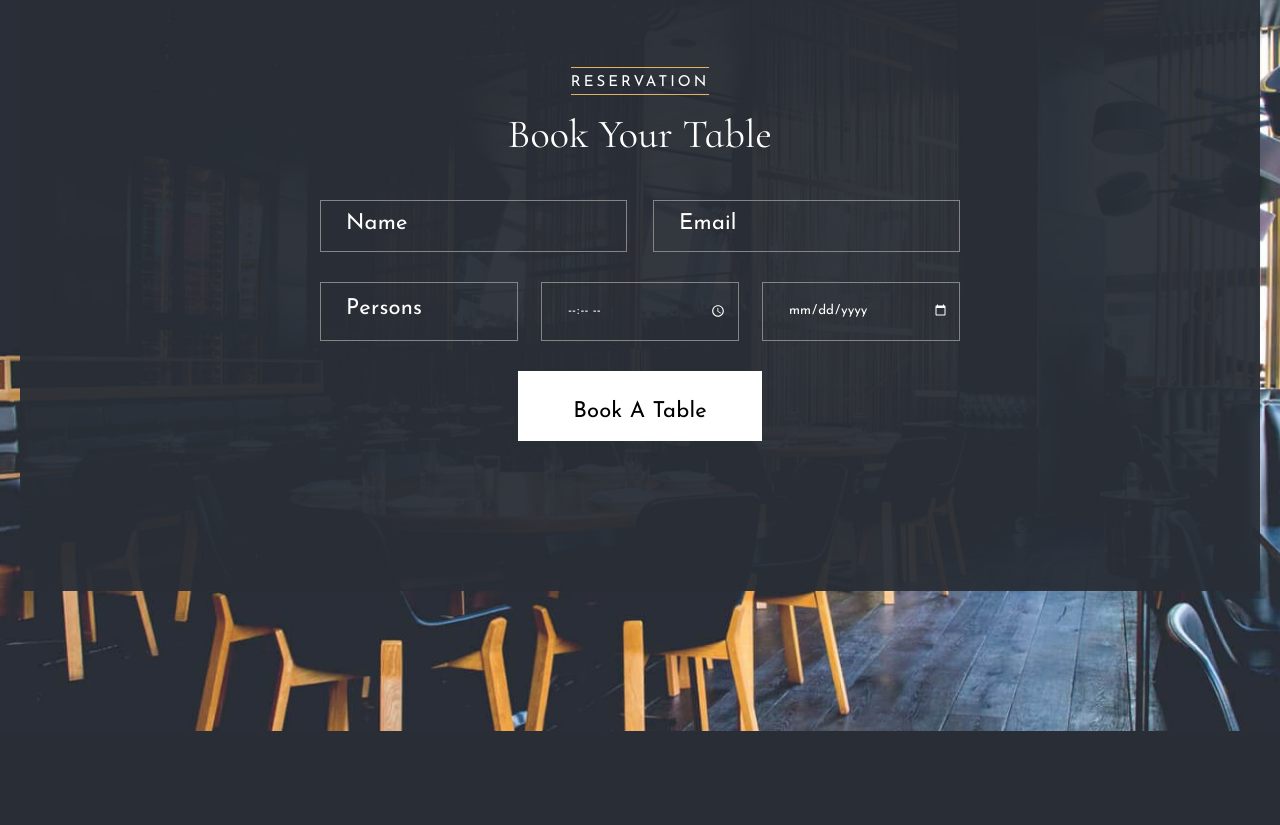
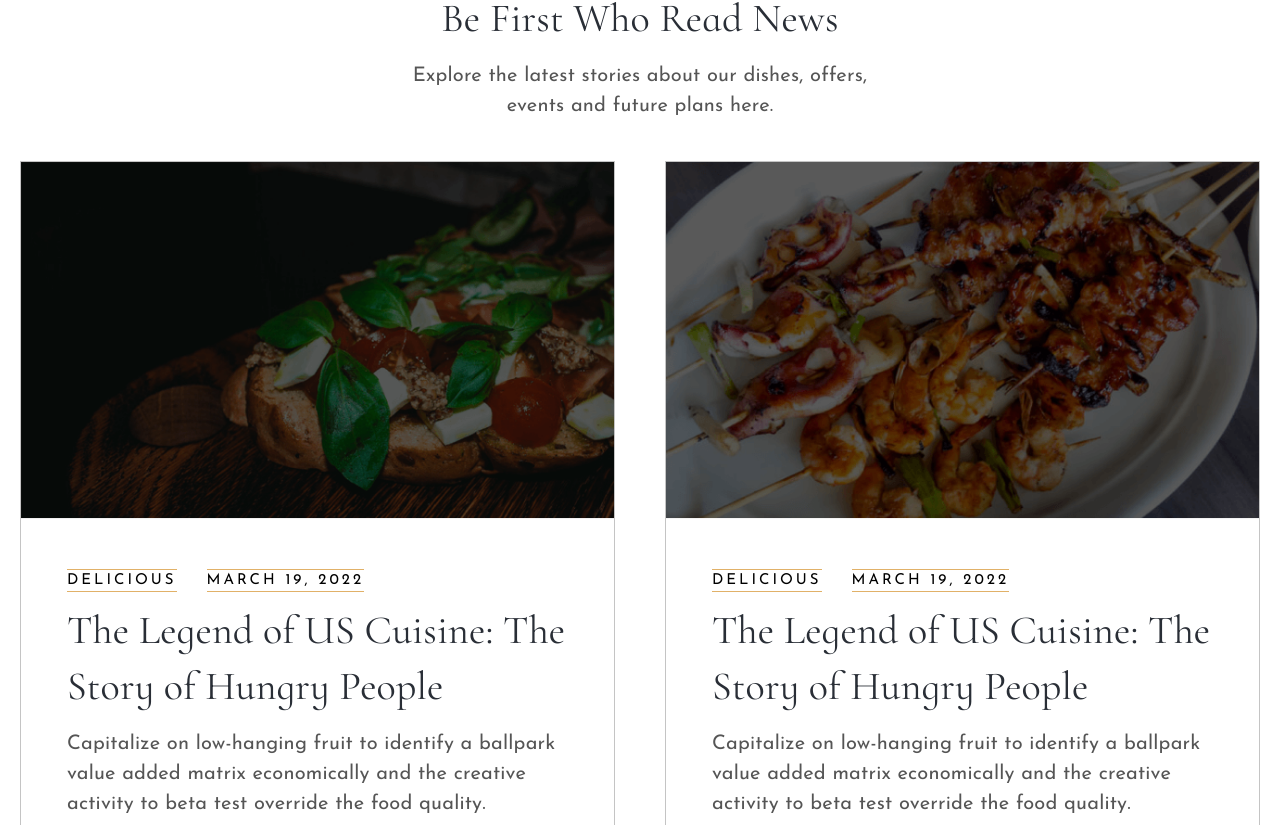
Before and after one commit to najmiddinnazarov/Group-3-Project, a plain HTML site: page index.html in a window 1280 px wide. Shown: the part 7543-8368 px from the top of the page. Drawn offline with nearby package versions, Linux system fonts and the light colour scheme.

Commit message:
blog section desktop version added

```diff
--- a/css/styles.css
+++ b/css/styles.css
@@ -814,6 +814,85 @@ a:hover {
   text-transform: capitalize;
 }
 /*Our great services end*/
+
+/* Blog start */
+.blog_content {
+  padding: 147px 0;
+}
+
+.blog_header {
+  width: 100%;
+  text-align: center;
+  margin-bottom: 40px;
+}
+
+.b-header {
+  margin-bottom: 8px;
+}
+
+.blog_cards {
+  width: 100%;
+  display: flex;
+  justify-content: space-between;
+  gap: 50px;
+}
+
+.blog_card {
+  border: 1px solid #C4C4C4;
+}
+
+.card_img {
+  width: 100%;
+  position: relative;
+}
+
+.card_img img {
+  width: 100%;
+}
+
+.card_link {
+  position: absolute;
+  top: 50%;
+  left: 50%;
+  padding: 20px 57px;
+  transform: translate(-50%, -50%);
+  background-color: #E1B168;
+  opacity: 0;
+  transition: 0.3s all linear;
+}
+
+.card_link a {
+  font-size: 22px;
+  font-size: 22px;
+  line-height: 33px;
+  letter-spacing: 0.44px;
+  color: #000;
+}
+
+.blog_card:hover .card_link {
+  opacity: 1;
+}
+
+.card_content {
+  padding: 50px 47px 39px 46px;
+}
+
+.card_header {
+  font-size: 35px;
+  margin: 25px 0;
+}
+
+.card_text {
+  display: flex;
+  gap: 30px;
+}
+.card_text .footer__subtitle{
+  margin-bottom: 10px;
+}
+.card_title{
+  color: #000000!important;
+}
+/* Blog end*/
 /* Reservation styles start  */
 .reservation {
   background: url("../img/form-bg.jpg") no-repeat center center / cover;
--- a/index.html
+++ b/index.html
@@ -580,6 +580,64 @@
       </div>
      </div>
      <!---Our great services end-->
+    <!-- Blog start-->
+    <section class="blog">
+  <div class="container">
+    <div class="blog_content">
+      <div class="blog_header">
+        <p class="footer__subtitle card_title">Blog</p>
+        <h1 class="s-section_header b_header">Be First Who Read News</h1>
+        <p class="s-section_inner_text">
+          Explore the latest stories about our dishes, offers,<br />
+          events and future plans here.
+        </p>
+      </div>
+      <div class="blog_cards">
+        <div class="blog_card">
+          <div class="card_img">
+            <img src="./img/blog-pic1.png" alt="" />
+            <button class="card_link"><a href="#">View More</a></button>
+          </div>
+          <div class="card_content">
+            <div class="card_text">
+              <p class="card_title footer__subtitle">Delicious</p>
+              <p class="card_title footer__subtitle">March 19, 2022</p>
+            </div>
+            <h1 class="s-section_header section_header">
+              The Legend of US Cuisine: The Story of Hungry People
+            </h1>
+            <p class="s-section_inner_text card_p">
+              Capitalize on low-hanging fruit to identify a ballpark value
+              added matrix economically and the creative activity to beta
+              test override the food quality.
+            </p>
+          </div>
+        </div>
+        <div class="blog_card">
+          <div class="card_img">
+            <img src="./img/blog-pic2.png" alt="" />
+            <button class="card_link"><a href="#">View More</a></button>
+          </div>
+          <div class="card_content">
+            <div class="card_text">
+              <p class="card_title footer__subtitle">Delicious</p>
+              <p class="card_title footer__subtitle">March 19, 2022</p>
+            </div>
+            <h1 class="s-section_header section_header">
+              The Legend of US Cuisine: The Story of Hungry People
+            </h1>
+            <p class="s-section_inner_text">
+              Capitalize on low-hanging fruit to identify a ballpark value
+              added matrix economically and the creative activity to beta
+              test override the food quality.
+            </p>
+          </div>
+        </div>
+      </div>
+    </div>
+  </div>
+    </section>
+    <!-- Blog end-->
     <!-- Book your table start -->
     <section class="reservation">
       <div class="container">
```
Also changed, not shown: css/responsive.css (+158 -28 lines).
